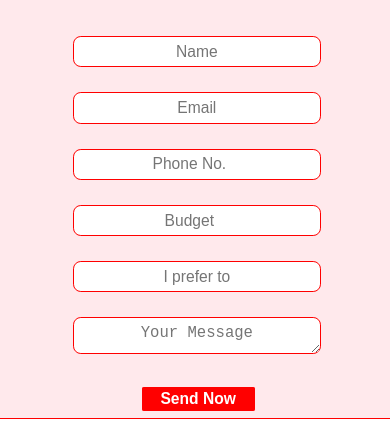
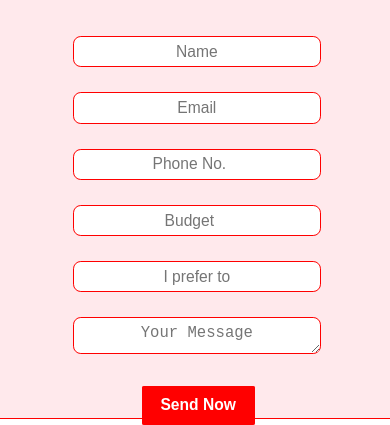
Before and after one commit to adarshis3/Swastik-AI, a plain HTML site: page index.html in a window 390 px wide. Shown: the part 3896-4321 px from the top of the page. Drawn offline with nearby package versions, Linux system fonts and the light colour scheme.

Commit message:
height changed

```diff
--- a/style/style.css
+++ b/style/style.css
@@ -1034,7 +1034,7 @@ html, body{
         width: 62vw;
     }
     .btn-1{
-        height: 6vw;
+        height: 10vw;
         margin-left: -3.7vw;
         font-size: 4vw;
         width: 29vw;
```
